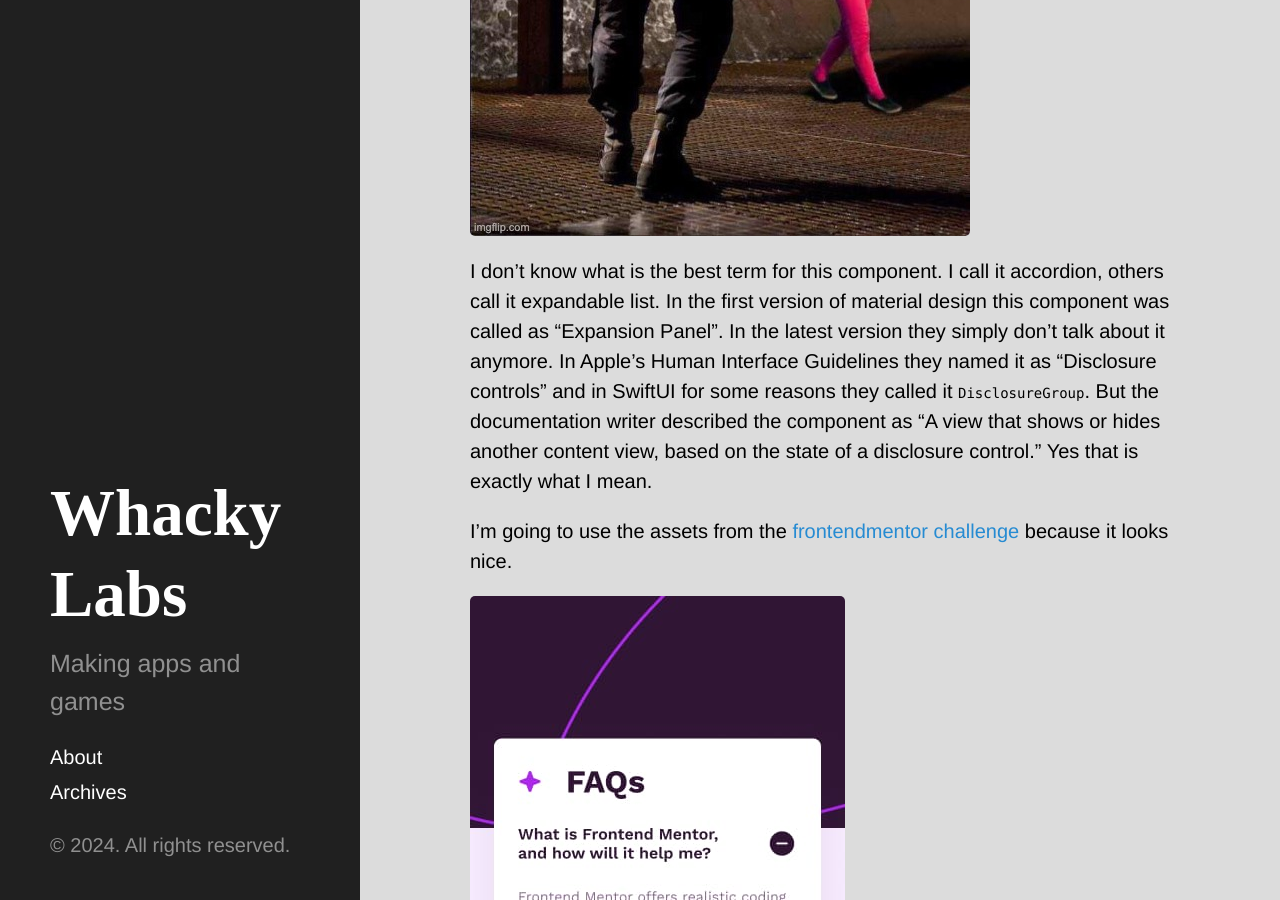
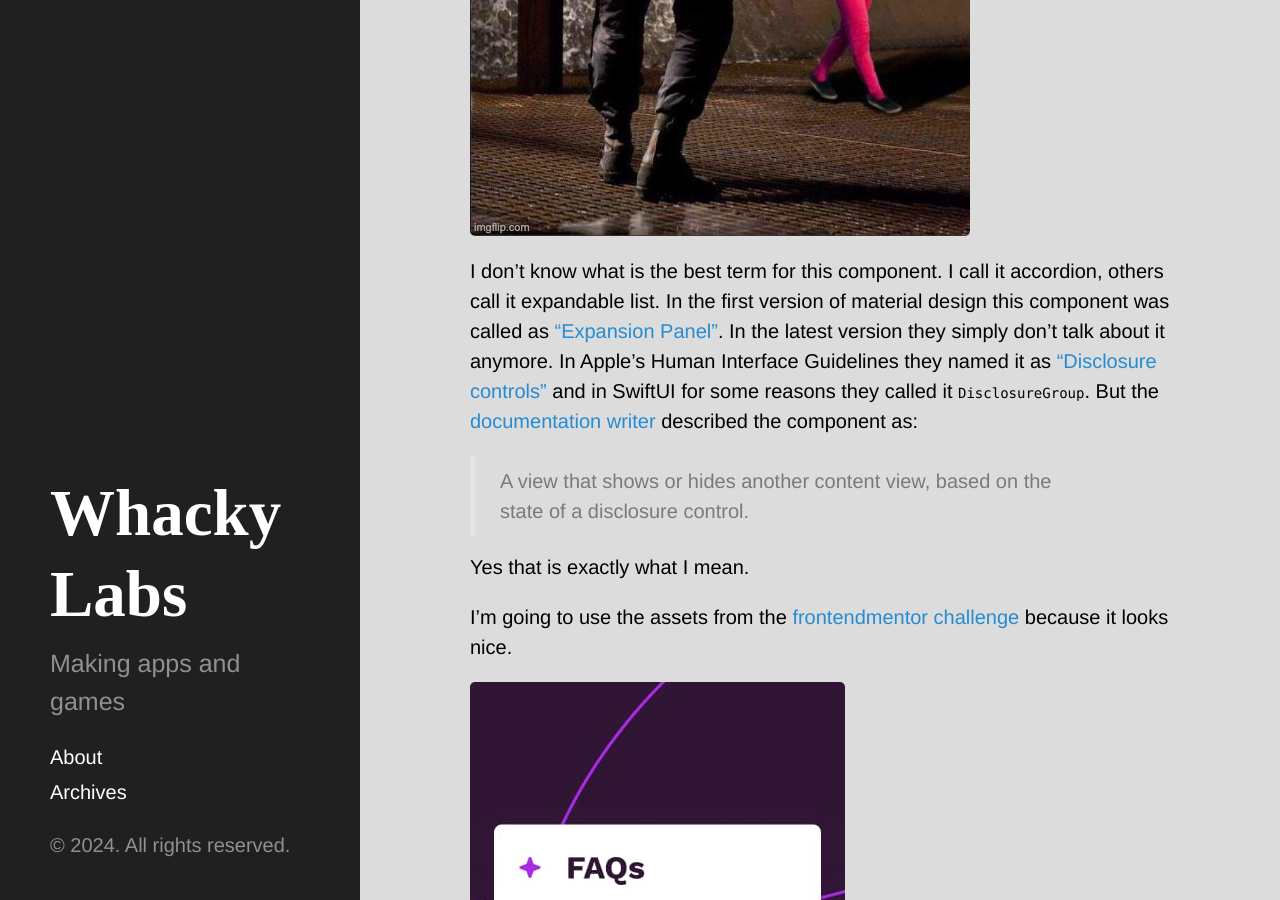
Before and after one commit to chunkyguy/chunkyguy.github.io, a Jekyll site: the page built from _posts/2024-10-17-how-to-make-an-accordion-with-reactnative.md, in a window 1280 px wide and 900 px high, scrolled down 771 px. Built offline with Jekyll 4.4.1, drawn with Linux system fonts in a browser that asks for light colours; part of the change alters nothing that is shown; some of the changed text lies outside the part shown.

```diff
--- a/_posts/2024-10-17-how-to-make-an-accordion-with-reactnative.md
+++ b/_posts/2024-10-17-how-to-make-an-accordion-with-reactnative.md
@@ -10,7 +10,11 @@ In the journey of making complex animations with React Native, let's make an acc
 
 ![meme](/assets/accordion-reactnative/meme.jpg)
 
-I don't know what is the best term for this component. I call it accordion, others call it expandable list. In the first version of material design this component was called as "Expansion Panel". In the latest version they simply don't talk about it anymore. In Apple's Human Interface Guidelines they named it as "Disclosure controls" and in SwiftUI for some reasons they called it `DisclosureGroup`. But the documentation writer described the component as "A view that shows or hides another content view, based on the state of a disclosure control." Yes that is exactly what I mean.
+I don't know what is the best term for this component. I call it accordion, others call it expandable list. In the first version of material design this component was called as ["Expansion Panel"](https://m1.material.io/components/expansion-panels.html). In the latest version they simply don't talk about it anymore. In Apple's Human Interface Guidelines they named it as ["Disclosure controls"](https://developer.apple.com/design/human-interface-guidelines/disclosure-controls) and in SwiftUI for some reasons they called it `DisclosureGroup`. But the [documentation writer](https://developer.apple.com/documentation/SwiftUI/DisclosureGroup) described the component as:
+
+> A view that shows or hides another content view, based on the state of a disclosure control.
+
+Yes that is exactly what I mean.
 
 I'm going to use the assets from the [frontendmentor challenge](https://www.frontendmentor.io/challenges/faq-accordion-wyfFdeBwBz) because it looks nice.
 
@@ -291,6 +295,5 @@ And this is how you build an accordion with ReactNative.
 The code from this experiment is available on [https://github.com/chunkyguy/frontendmentor](https://github.com/chunkyguy/frontendmentor/tree/main/faq-accordion)
 
 ### Reference
-- [https://m1.material.io/components/expansion-panels.html](https://m1.material.io/components/expansion-panels.html)
-- [https://developer.apple.com/design/human-interface-guidelines/disclosure-controls](https://developer.apple.com/design/human-interface-guidelines/disclosure-controls)
 - [https://reactnative.dev/docs/view#onlayout](https://reactnative.dev/docs/view#onlayout)
+- [Animated Collapsible Cards in React Native - Easier Than You Think](https://youtu.be/NzrJJLSbWf8?si=W1uXuSHyIWVEeWWE)
```
